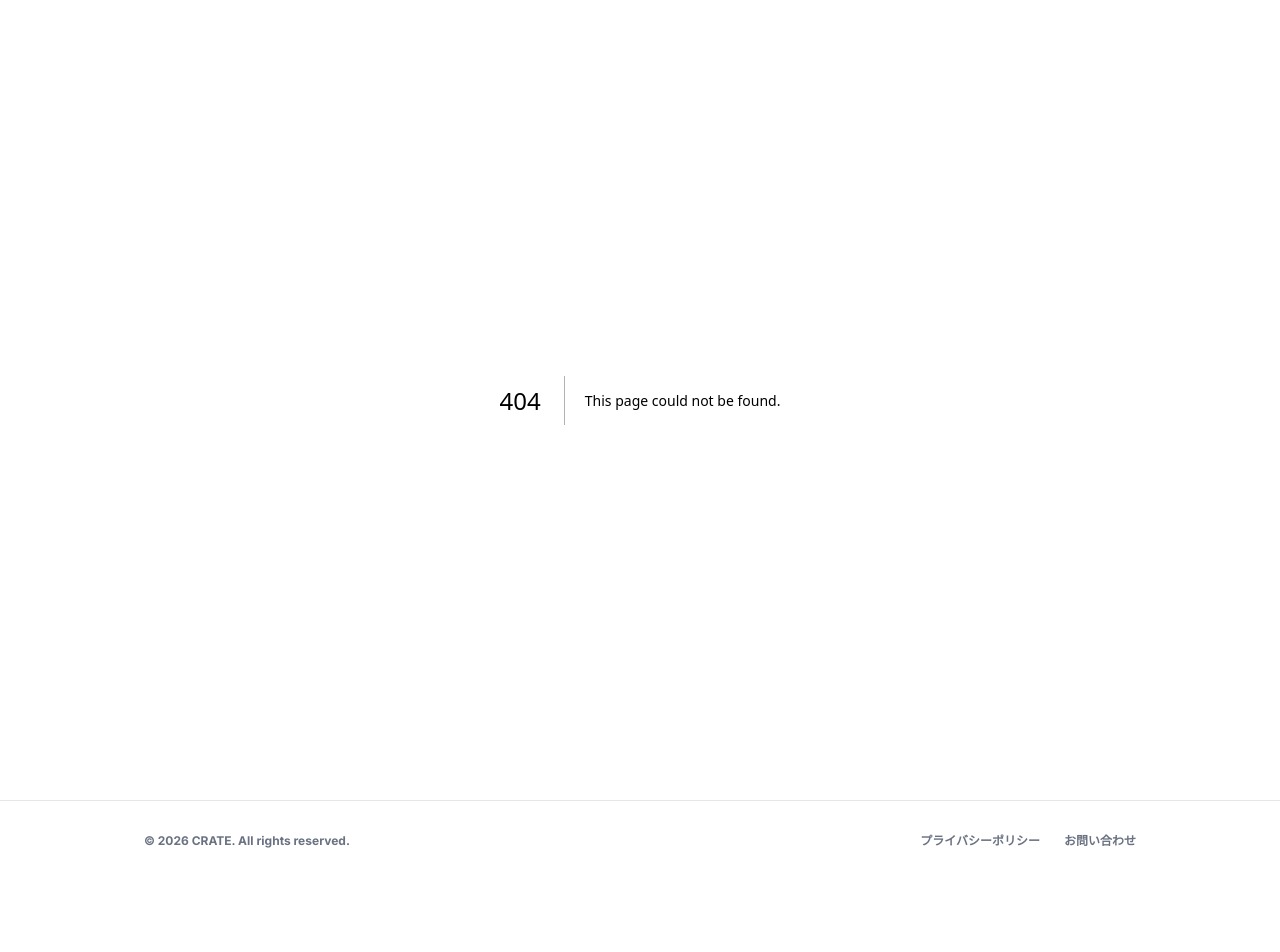
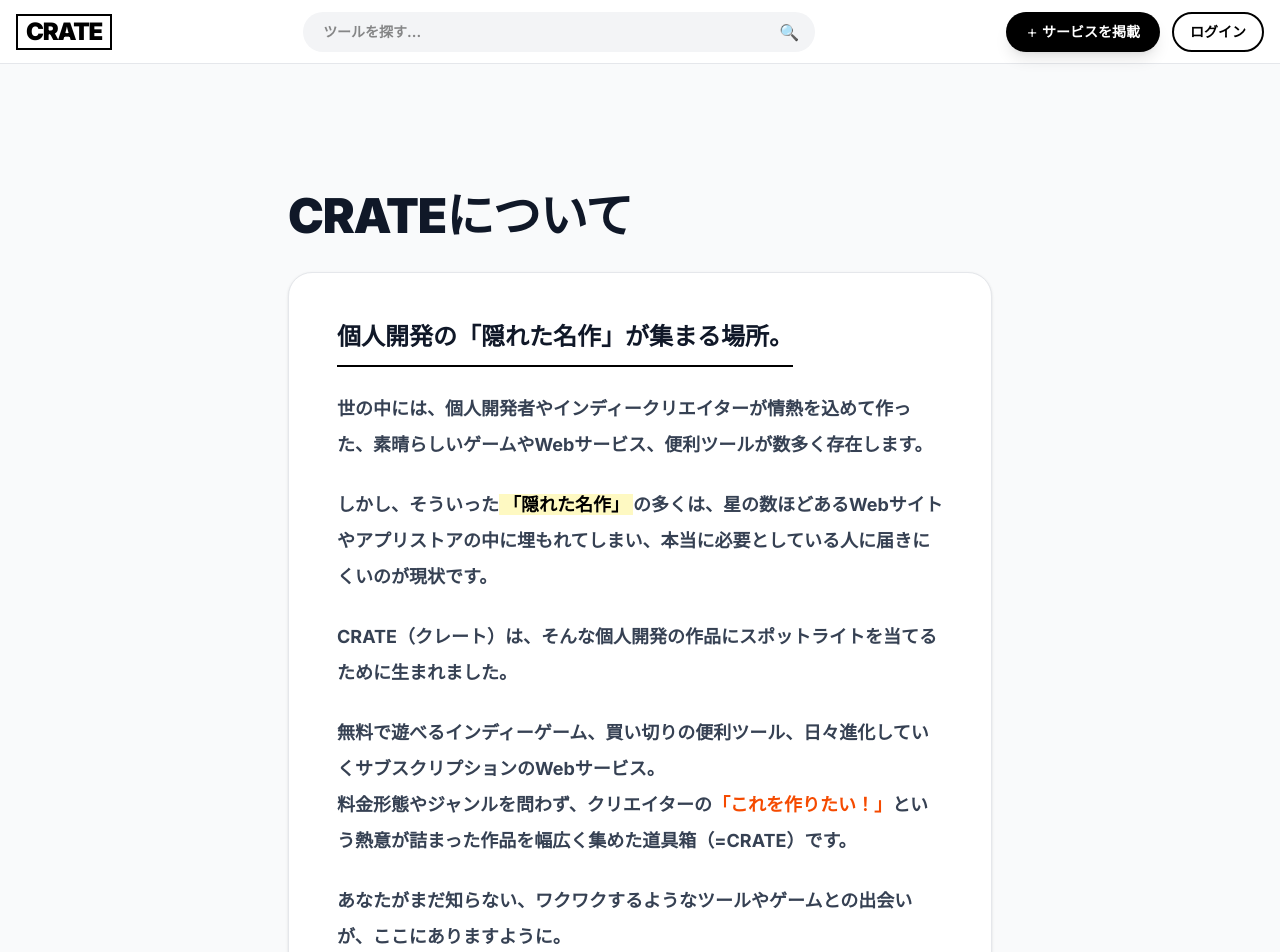
Before and after one commit to MMMmorota/CRATE, a Next.js app: page /about in a window 1280 px wide. Before the commit this address had no page. Shown: the top 952 px of the page. Before the commit the page ends 881 px from the top, so only its background shows below. Built offline with nearby package versions, Linux system fonts and the light colour scheme; no server answers.

Commit message:
トップページにページネーションを追加

```diff
--- /dev/null
+++ b/app/about/page.tsx
@@ -0,0 +1,49 @@
+import Navbar from '../../components/Navbar';
+import StockBar from '../../components/StockBar';
+
+export const metadata = {
+  title: 'CRATEについて | CRATE - 個人開発・インディー作品の検索サイト',
+  description: 'ゲーム、Webサービス、便利ツールなど、個人開発者やインディークリエイターの熱意が詰まった作品を集めた検索サイトです。',
+};
+
+export default function AboutPage() {
+  return (
+    <main className="min-h-screen bg-gray-50 pb-20">
+      <Navbar />
+
+      <div className="pt-32 pb-20 px-4 sm:px-6 lg:px-8 max-w-3xl mx-auto">
+        <h1 className="text-4xl sm:text-5xl font-black text-gray-900 tracking-tight mb-8">
+          CRATEについて
+        </h1>
+
+        <div className="bg-white p-8 sm:p-12 rounded-3xl shadow-sm border border-gray-200">
+          <h2 className="text-2xl font-black text-gray-900 mb-6 border-b-2 border-black pb-3 inline-block">
+            個人開発の「隠れた名作」が集まる場所。
+          </h2>
+
+          <div className="space-y-6 text-gray-700 font-bold leading-loose text-lg">
+            <p>
+              世の中には、個人開発者やインディークリエイターが情熱を込めて作った、素晴らしいゲームやWebサービス、便利ツールが数多く存在します。
+            </p>
+            <p>
+              しかし、そういった<strong className="text-black bg-yellow-100 px-1">「隠れた名作」</strong>の多くは、星の数ほどあるWebサイトやアプリストアの中に埋もれてしまい、本当に必要としている人に届きにくいのが現状です。
+            </p>
+            <p>
+              CRATE（クレート）は、そんな個人開発の作品にスポットライトを当てるために生まれました。
+            </p>
+            <p>
+              無料で遊べるインディーゲーム、買い切りの便利ツール、日々進化していくサブスクリプションのWebサービス。<br />
+              料金形態やジャンルを問わず、クリエイターの<strong className="text-orange-600">「これを作りたい！」</strong>という熱意が詰まった作品を幅広く集めた道具箱（=CRATE）です。
+            </p>
+            <p>
+              あなたがまだ知らない、ワクワクするようなツールやゲームとの出会いが、ここにありますように。<br />
+              そして、クリエイターの皆様の情熱が、一人でも多くのユーザーに届きますように。
+            </p>
+          </div>
+        </div>
+      </div>
+
+      <StockBar />
+    </main>
+  );
+}
--- a/app/layout.tsx
+++ b/app/layout.tsx
@@ -9,8 +9,8 @@
 const inter = Inter({ subsets: ['latin'] });
 
 export const metadata: Metadata = {
-  title: 'CRATE - 買い切りツールの道具箱',
-  description: 'SaaS疲れのための、買い切り・オフラインツール検索エンジン',
+  title: 'CRATE - 個人開発・インディー作品の道具箱',
+  description: 'ゲーム、Webサービス、便利アプリなど、個人開発者やクリエイターの熱意が詰まった作品を集めた検索プラットフォームです。',
   verification: {
     google: 'ln7MAO9T1qSOeXtXb8mVJ4E8O2D7uWt5qltVsIx_x4I',
   },
@@ -43,6 +43,7 @@
               <div className="max-w-5xl mx-auto px-4 flex flex-col md:flex-row justify-between items-center gap-4">
                 <p className="text-xs text-gray-500 font-bold">© {new Date().getFullYear()} CRATE. All rights reserved.</p>
                 <div className="flex gap-6">
+                  <a href="/about" className="text-xs text-gray-500 hover:text-gray-900 font-bold transition-colors">CRATEについて</a>
                   <a href="/privacy" className="text-xs text-gray-500 hover:text-gray-900 font-bold transition-colors">プライバシーポリシー</a>
                   <a href="/contact" className="text-xs text-gray-500 hover:text-gray-900 font-bold transition-colors">お問い合わせ</a>
                 </div>
--- a/app/page.tsx
+++ b/app/page.tsx
@@ -240,7 +240,7 @@
           <div className="flex flex-col md:flex-row md:items-end justify-between gap-6">
             <div className="flex-1 max-w-2xl">
               <h1 className="text-4xl sm:text-6xl font-black text-black tracking-tighter leading-none mb-6">
-                掘り出しツールを、<br/><span className="text-orange-600">箱買い</span>しよう。
+                個人開発の<br/><span className="text-orange-600">「名作」</span>を発掘しよう。
               </h1>
 
               <div className="relative w-full z-30">
```
